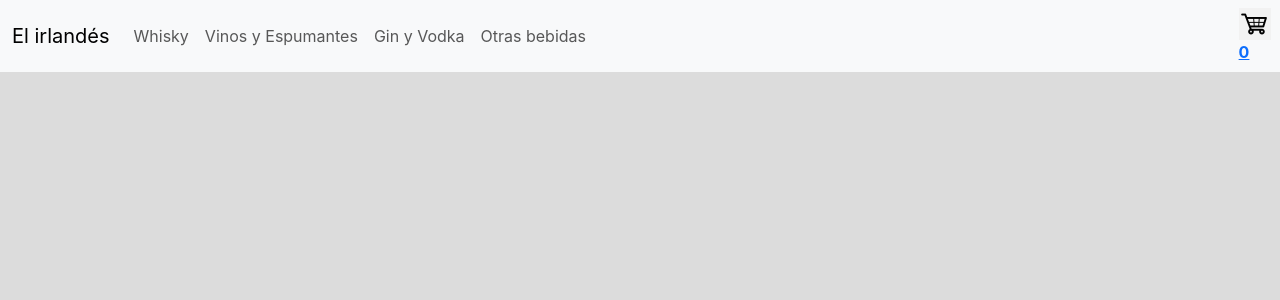
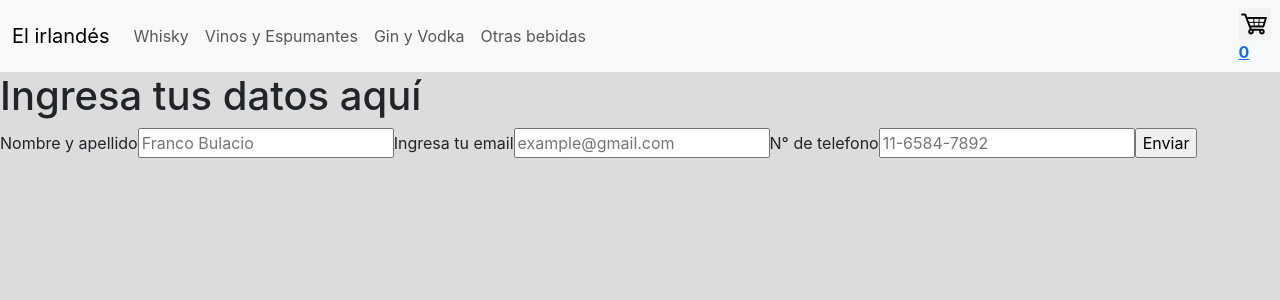
Before and after one commit to francobulacio/React, a React (Create React App) app: page /checkout in a window 1280 px wide. Shown: the top 300 px of the page. Built offline with nearby package versions, Linux system fonts and the light colour scheme.

Commit message:
entrega final proyecto react

```diff
--- a/src/App.jsx
+++ b/src/App.jsx
@@ -4,8 +4,9 @@ import Navbar from './components/Navbar/Navbar';
 import ItemListContainer2 from './components/ItemListContainer2/ItemListContainer2';
 import ItemDetailContainer from './components/ItemDetailContainer/ItemDetailContainer';
 import { BrowserRouter, Routes, Route } from 'react-router-dom';
-import { useCart } from './Context/CartContextProvider';
+
 import Cart from './components/Cart/Cart';
+import Checkout from './components/Checkout/Checkout';
 
 
 function App() {
@@ -13,14 +14,15 @@ function App() {
   return (
     <>
       <BrowserRouter>
+
       <Navbar  />
         <Routes>
           <Route path="/" element={<ItemListContainer2/>}/>
           <Route path="/categoria/:idcat" element= {<ItemListContainer2/>}  />
           <Route path="/item/:idItem" element= {<ItemDetailContainer/>}/>
           <Route path='/cart' element={<Cart/>} />
-          <Route/>
-
+          <Route path="*" element={<h2>Sitio en Construcción</h2>} />
+          <Route path='/checkout' element={<Checkout/>} />
 
       </Routes>
 
--- a/src/Context/CartContextProvider.jsx
+++ b/src/Context/CartContextProvider.jsx
@@ -1,3 +1,5 @@
+
+
 import React, { useContext, createContext, useState } from 'react'
 
 const CartContext = createContext()
@@ -19,8 +21,12 @@ const CartProvider = ({children}) =>{
         }
     }
 
+    const vaciarCarrito = () => {
+        setCart([]);
+    }
+
     return (
-        <CartContext.Provider value={{cart, handleBuyProduct}}>
+        <CartContext.Provider value={{cart, handleBuyProduct, vaciarCarrito}}>
             {children}
         </CartContext.Provider>
     )
--- a/src/components/Cart/Cart.jsx
+++ b/src/components/Cart/Cart.jsx
@@ -1,11 +1,18 @@
+
+
 import React from 'react'
 import { useCart } from '../../Context/CartContextProvider'
+import { Link } from 'react-router-dom'
 
 const Cart = () => {
-    const {cart } = useCart()
+    const {cart, vaciarCarrito } = useCart()
     console.log(cart)
   return (
-    <div >
+    <div>
+
+    {cart.length>0? (
+      <div>
+        <h1>Carrito de compras</h1>
         {cart.map(product =>(
             <div key={product.id}>
                 <h2>{product.nombre}</h2>
@@ -14,6 +21,13 @@ const Cart = () => {
                 <hr />
             </div>
         ))}
+
+        <button onClick={vaciarCarrito}>Vaciar Carrito</button>
+        <Link to={"/checkout"}>Ir a checkout</Link>
+    </div>):
+    (<h1>Aún no has comprado nada</h1>)
+    }
+
     </div>
   )
 }
--- a/src/components/CartWidget/CartWidget.jsx
+++ b/src/components/CartWidget/CartWidget.jsx
@@ -1,11 +1,13 @@
 import React from 'react'
 import favicon2 from './Assest/favicon2.png'
+import { useCart } from '../../Context/CartContextProvider'
 
 const CartWidget = () => {
+  const {cart } = useCart()
   return (
     <div>
         <img src={favicon2} alt="carrito de compras" />
-        <strong>0</strong>
+        <strong>{cart.length}</strong>
     </div>
   )
 }
--- /dev/null
+++ b/src/components/Checkout/Checkout.jsx
@@ -0,0 +1,79 @@
+import React, { useState } from 'react'
+import { collection, addDoc } from 'firebase/firestore'
+import { useCart } from '../../Context/CartContextProvider'
+import { db } from '../../firebaseConfig'
+import { Link } from 'react-router-dom'
+
+
+
+const Checkout = () => {
+    const {cart, vaciarCarrito } = useCart()
+    const [buyer, setBuyer] = useState({
+        nombre: "",
+        apellido: "",
+        telefono:"",
+    })
+
+    const [ordenId, setOrdenId] = useState(null)
+
+    const [load, setLoad] = useState(false)
+
+console.log(buyer)
+    const handleInputChange = (e) =>{
+        setBuyer(({
+            ...buyer,
+            [e.target.name]:e.target.value
+        }))
+    }
+
+    const generarOrder = async (data) => {
+        try{
+            const section = collection(db,"ordenes")
+            const orden = await addDoc(section, data)
+            setOrdenId(orden.id)
+            vaciarCarrito()
+        }
+        catch(error){}
+    }
+
+    const handleSubmit = (e) =>{
+        e.preventDefault ()
+        const day = new Date()
+        const data = {
+            day, buyer, cart
+        }
+        generarOrder(data)
+        setLoad(true)
+    }
+
+    return (
+    <div>
+        {!load? (
+            <div>
+            <h1>Ingresa tus datos aquí</h1>
+            <form action="">
+                <label htmlFor=""> Nombre y apellido</label>
+                <input type="text" placeholder='Franco Bulacio' name='nombre' onChange={handleInputChange} />
+                <label htmlFor=""  >Ingresa tu email</label>
+                <input type="text" placeholder='example@gmail.com' name='apellido' onChange={handleInputChange} />
+                <label htmlFor="">N° de telefono</label>
+                <input type="text" placeholder='11-6584-7892' name='telefono' onChange={handleInputChange} />
+                <input type="submit" value="Enviar" onClick={handleSubmit}/>
+            </form>
+        </div>)
+        :
+        (
+            <div>
+                <h1>Compra finalizada con éxito</h1>
+                <div>
+                    <h2>ID de la compra: {ordenId}</h2>
+                    <h3>nombre de la orden: {buyer.nombre}</h3>
+                    <Link to={"/"}> Volver a la tienda </Link>
+                </div>
+            </div>
+        )}
+    </div>
+    )
+}
+
+export default Checkout
--- a/src/index.js
+++ b/src/index.js
@@ -7,9 +7,9 @@ import CartProvider from './Context/CartContextProvider';
 
 const root = ReactDOM.createRoot(document.getElementById('root'));
 root.render(
-  <React.StrictMode>
+
     <CartProvider>
       <App />
     </CartProvider>
-  </React.StrictMode>
+
 );
```
Also changed, not shown: src/components/CartItem/CartItem.jsx (added, +11 -0 lines).
